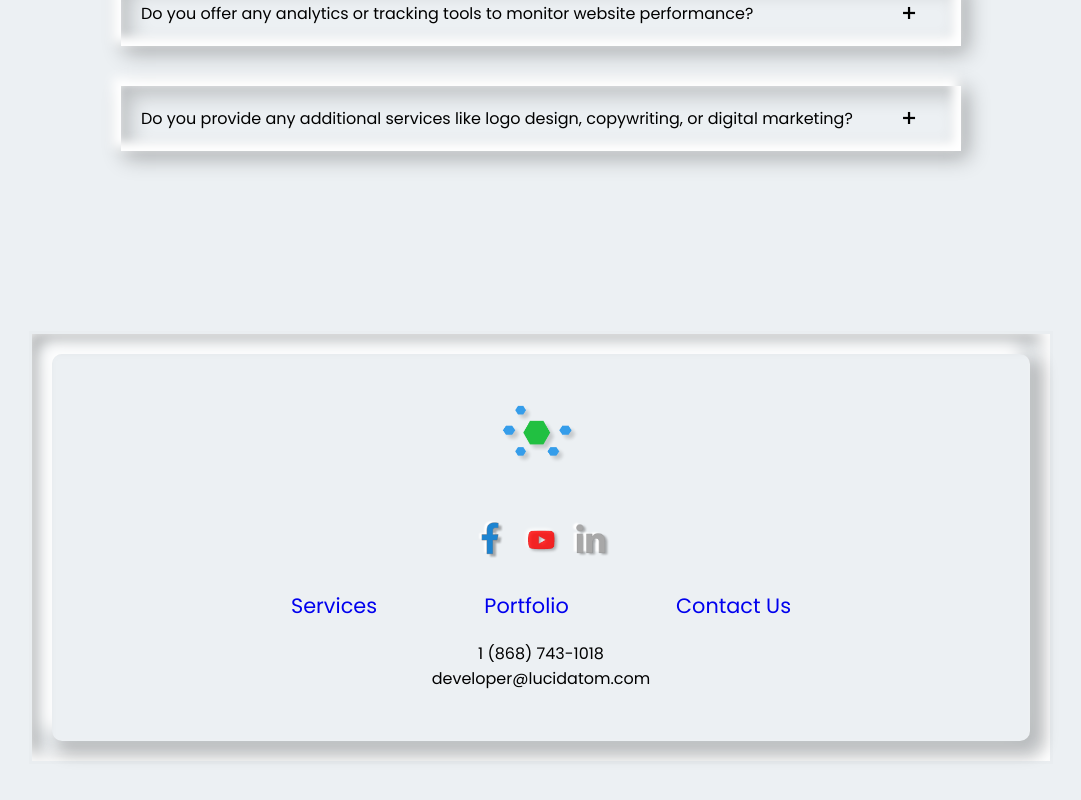
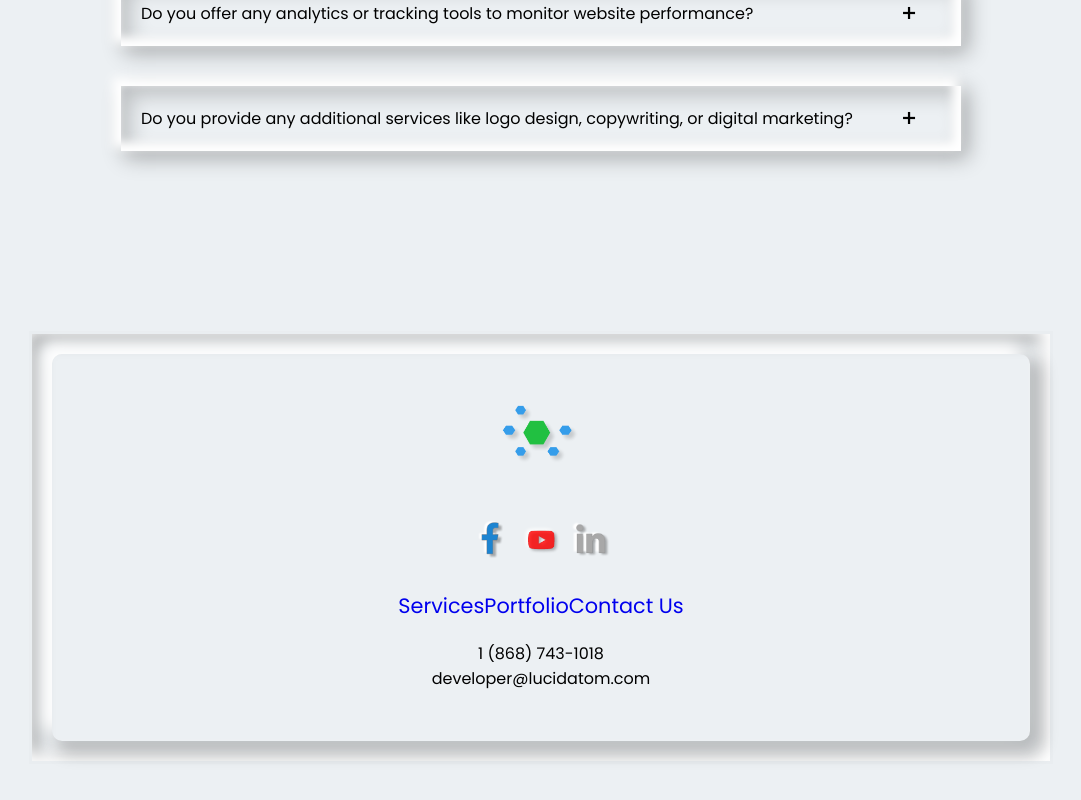
Before and after one commit to JonG-exe/personal-portfolio-nextjs, a Next.js app: page / in a window 1280 px wide. Shown: the part 3471-4271 px from the top of the page, without its empty margins (59-1140 px from the left). Built offline with nearby package versions, Linux system fonts and the light colour scheme.

Commit message:
Also added sitemap in last commit. This commit, fixed footer overflow issue

```diff
--- a/styles/index.css
+++ b/styles/index.css
@@ -1863,7 +1863,7 @@ footer {
 }
 
 .site-links {
-    width: 500px;
+    max-width: max-content;
     display: flex;
     justify-content: space-between;
 }
```
